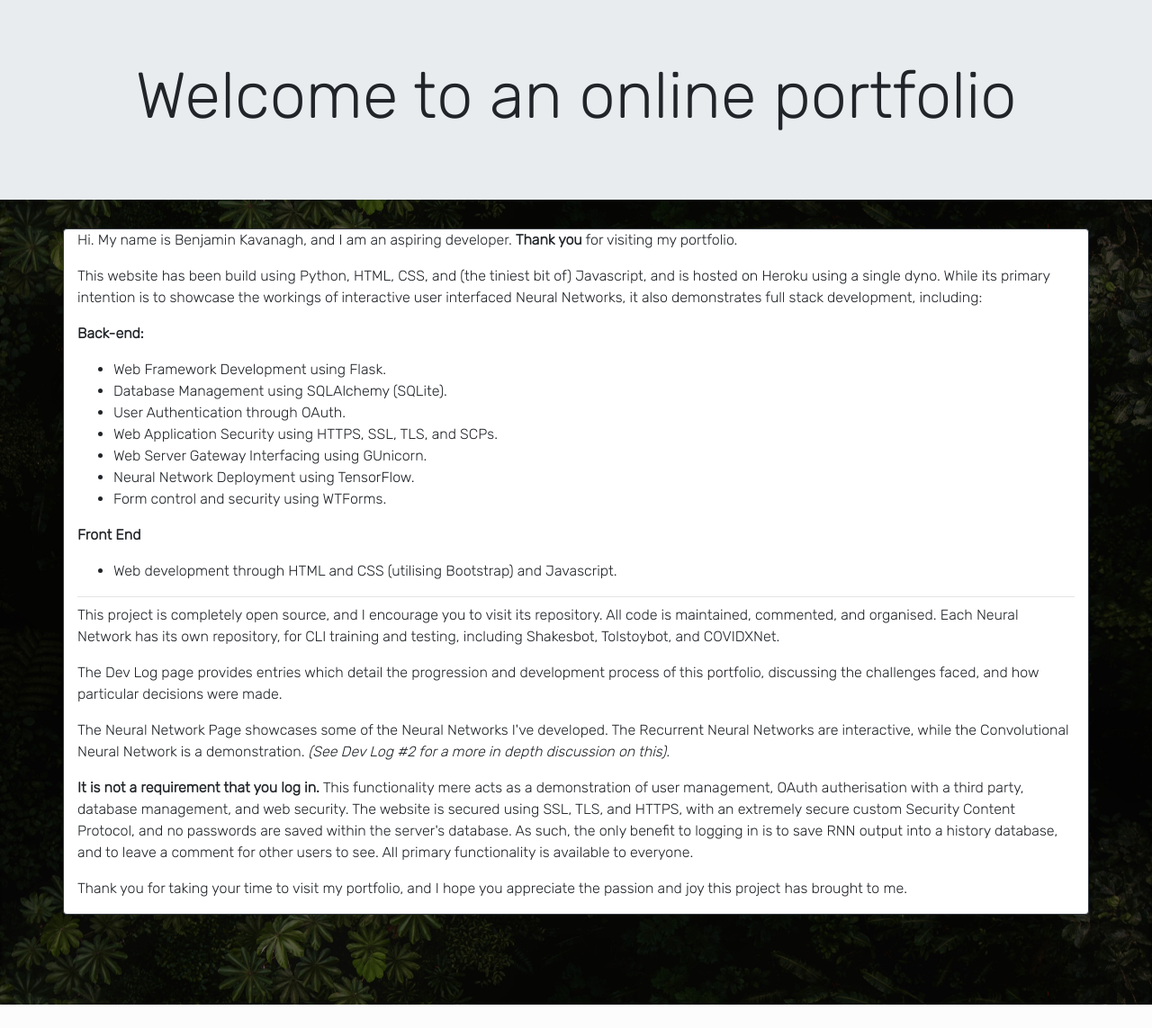
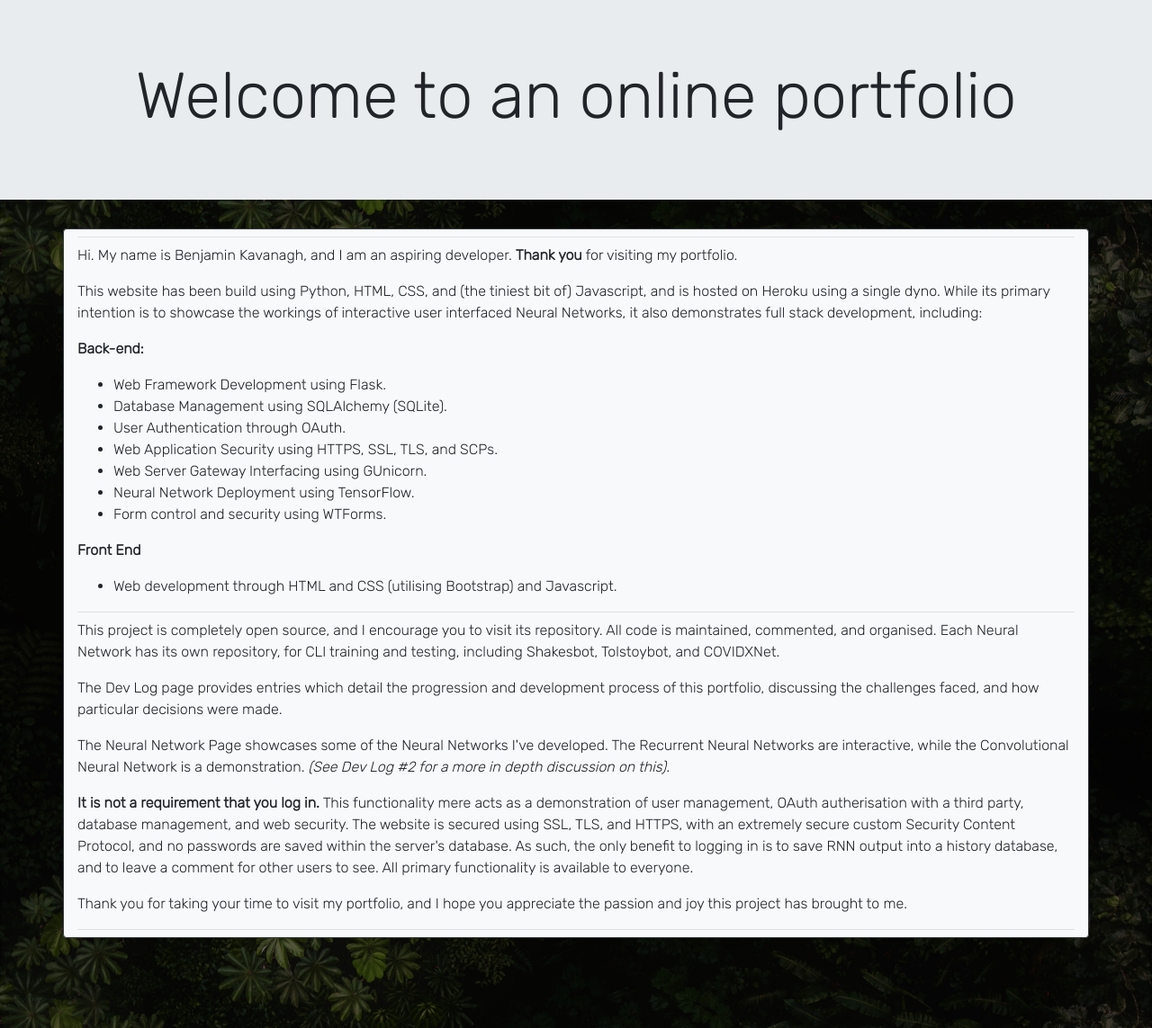
Before and after one commit to BAK2K3/BAKNetwork, a Flask app: page / in a window 1280 px wide. Shown: the part 63-1206 px from the top of the page at 90% size. Before the commit the page ends 1180 px from the top, so only its background shows below. Run offline with Flask 2, Linux system fonts and the light colour scheme; parts of the project's set-up code (start-up, migrations or seed data) failed here and were passed over; some libraries are stand-ins or nearby versions.

Commit message:
Amended formatting

```diff
--- a/baknetworks/templates/index.html
+++ b/baknetworks/templates/index.html
@@ -12,7 +12,8 @@
     </div>
 </div>
 
-<div class="container bg-white border border-dark rounded">
+<div class="container bg-light border border-dark rounded">
+<hr class="my-2">
 <p>Hi. My name is Benjamin Kavanagh, and I am an aspiring developer. <strong>Thank you</strong> for visiting my portfolio.</p>
 
 <p>This website has been build using Python, HTML, CSS, and (the tiniest bit of) Javascript, and is hosted on Heroku using a single dyno. While its primary intention is to showcase the workings of interactive user interfaced Neural Networks, it also demonstrates full stack development, including:</p>
@@ -46,6 +47,7 @@
     to save RNN output into a history database, and to leave a comment for other users to see. All primary functionality is available to everyone.<p>
 
 <p>Thank you for taking your time to visit my portfolio, and I hope you appreciate the passion and joy this project has brought to me.</p>
+<hr class="my-2">
 
 </div>
 {% endblock content %}
```
